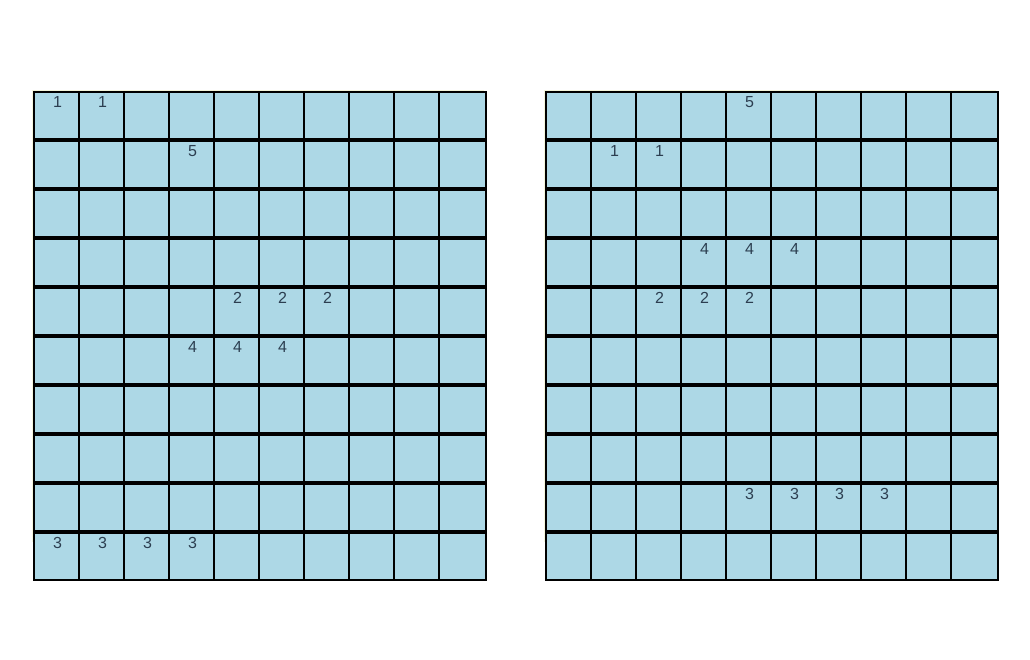
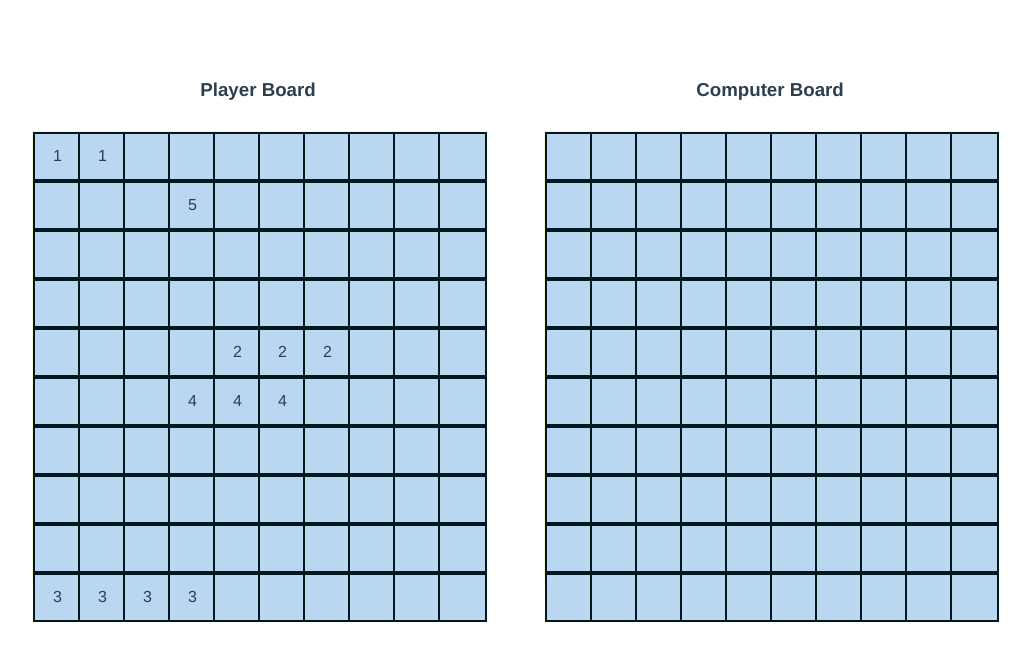
Before and after one commit to miradii/battleship, a Vue app: page / in a window 1280 px wide. Shown: the top 660 px of the page, without its empty margins (6-1036 px from the left). Built offline with nearby package versions, Linux system fonts and the light colour scheme.

Commit message:
added shooting to ui

```diff
--- a/src/App.vue
+++ b/src/App.vue
@@ -1,8 +1,23 @@
 <template>
-<div class="boards">
-  <GameBoard :gameboard="playerboard" />
-  <GameBoard :gameboard="comboard" />
-</div>
+  <div class="boards">
+    <div>
+      <h3>Player Board</h3>
+      <GameBoard
+        :gameboard="playerboard"
+        :isPlayerBoard="true"
+        :key="playerKey"
+      />
+    </div>
+    <div>
+      <h3>Computer Board</h3>
+      <GameBoard
+        :gameboard="comboard"
+        :isPlayerBoard="false"
+        @shot="handleRound"
+        :key="comKey"
+      />
+    </div>
+  </div>
 </template>
 
 <script>
@@ -18,10 +33,22 @@ export default {
   setup() {
     const playerboard = ref(null);
     const comboard = ref(null);
-    const { playerGameBoard, comGameBoard } = startGame();
-    playerboard.value = playerGameBoard;
-    comboard.value = comGameBoard;
-    return { playerboard,comboard };
+    const { player, comPlayer } = startGame();
+    playerboard.value = comPlayer.enemyBoard;
+    comboard.value = player.enemyBoard;
+
+    //By updating these keys we can rerender a component
+    let playerKey = ref(0);
+    let comKey = ref(2000);
+
+    //clickHandlers
+    const handleRound = (x, y) => {
+      player.play(x, y);
+      comKey.value--;
+      comPlayer.play();
+      playerKey.value++;
+    };
+    return { playerboard, comboard, handleRound, playerKey, comKey };
   },
 };
 </script>
@@ -36,6 +63,6 @@ export default {
   margin-top: 60px;
 }
 .boards {
-    display: flex;
-  }
+  display: flex;
+}
 </style>
--- a/src/components/GameBoard.vue
+++ b/src/components/GameBoard.vue
@@ -1,7 +1,24 @@
 <template>
-  <div class="board">
-    <div class="row"  v-for="(row,xIndex) in gameboard.grid" :key="row">
-      <div class="cell" :data-x="xIndex" :data-y="yIndex" v-for="(cell,yIndex) in row" :key="cell">{{ cell }}</div>
+  <div class="board" :class="{ player: isPlayerBoard, com: !isPlayerBoard }">
+    <div class="row" v-for="(row, xIndex) in gameboard.grid" :key="row">
+      <div
+        @click="handleCellClick(xIndex, yIndex)"
+        class="cell"
+        :class="{
+          player: isPlayerBoard,
+          com: !isPlayerBoard,
+          missed: cell == -Infinity,
+          sunk: cell < 0 && cell != -Infinity,
+        }"
+        :data-x="xIndex"
+        :data-y="yIndex"
+        v-for="(cell, yIndex) in row"
+        :key="cell"
+      >
+        <span class="missed" v-if="cell == -Infinity"> &#9675;</span>
+        <span class="sunk" v-else-if="cell < 0">&#10008;</span>
+        <span v-else-if="isPlayerBoard">{{ cell }}</span>
+      </div>
       <br />
     </div>
   </div>
@@ -9,12 +26,17 @@
 
 <script>
 export default {
-  props: ["gameboard"],
-  setup(){
-      const xs = [0,1,2,3,4,5,6,7,8,9];
-      const ys = [0,1,2,3,4,5,6,7,8,9];
-      return {xs,ys}
+  props: ["gameboard", "isPlayerBoard"],
+  setup(props, { emit }) {
+    function handleCellClick(x, y) {
+      if (props.isPlayerBoard) {
+        return;
+      } else if (!props.isPlayerBoard) {
+        emit("shot", x, y);
+      }
     }
+    return { handleCellClick };
+  },
 };
 </script>
 
@@ -25,15 +47,50 @@ export default {
   border: 1px beige solid;
   display: grid;
   grid-template-columns: repeat(10, 10%);
-  grid-template-rows: repeat(10,10%);
+  grid-template-rows: repeat(10, 10%);
   margin: 30px 30px;
+  --beau-blue: hsla(209, 69%, 84%, 1);
+  --orange-soda: hsla(10, 85%, 61%, 1);
+  --rich-black-fogra-29: hsla(195, 100%, 6%, 1);
+  --flax: hsla(54, 63%, 71%, 1);
+  --old-lavender: hsla(273, 5%, 42%, 1);
+}
+.board.player {
+  cursor: not-allowed;
+}
+.board.com {
+  cursor: crosshair;
 }
 .cell {
+  display: flex;
+  justify-content: center;
+  align-items: center;
   content: "";
-  background: lightblue;
-  border: 2px black solid;
+  background: var(--beau-blue);
+  border: 2px var(--rich-black-fogra-29) solid;
   margin: 0;
   width: 100%;
   height: 100%;
 }
+.cell.com:hover {
+  background: var(--flax);
+}
+.cell.com:active {
+  background: var(--orange-soda);
+}
+.cell.missed,
+.cell.missed:active,
+.cell.missed:hover {
+  color: var(--rich-black-fogra-29);
+  background: var(--flax);
+  cursor: not-allowed;
+}
+
+.cell.sunk,
+.cell.sunk:active,
+.cell.sunk.cell:hover {
+  background: var(--flax);
+  color: var(--orange-soda);
+  cursor: not-allowed;
+}
 </style>
--- a/src/gameobjects/Game.js
+++ b/src/gameobjects/Game.js
@@ -1,7 +1,10 @@
 import { createGameBoard } from "./GameBoard";
-//import { createPlayer } from "./Player";
+import { createPlayer } from "./Player";
 import { createShip } from "./Ship";
 function startGame() {
+  const turn = [];
+  turn["player"] = true;
+  turn["com"] = false;
   const playerShips = [];
   playerShips.push(createShip(2));
   playerShips.push(createShip(3));
@@ -20,10 +23,10 @@ function startGame() {
   const comGameBoard = createGameBoard();
   ranomizeShips(playerGameBoard, playerShips);
   ranomizeShips(comGameBoard, comShips);
+  const player = createPlayer(true, comGameBoard, turn);
+  const comPlayer = createPlayer(false, playerGameBoard, turn);
 
-  return { playerGameBoard, comGameBoard };
-  //const player1 = createPlayer(true, playerGameBoard);
-  //const comPlayer = createPlayer(false, comGameBoard);
+  return { player, comPlayer };
 }
 function ranomizeShips(aGameBoard, anArrayOfShips) {
   anArrayOfShips.forEach((ship) => {
--- a/src/gameobjects/GameBoard.js
+++ b/src/gameobjects/GameBoard.js
@@ -34,9 +34,8 @@ export function createGameBoard() {
       return ship;
     },
 
-    receiveAttack(xCordinate, yCordinate) {
+    receiveAttack(yCordinate, xCordinate) {
       const attackedCell = this.grid[yCordinate][xCordinate];
-
       if (attackedCell > 0) {
         const attackedShipId = this.grid[yCordinate][xCordinate];
         const attackedShip = this.shipsOnTheBoard.get(attackedShipId);
--- a/src/gameobjects/Player.js
+++ b/src/gameobjects/Player.js
@@ -1,22 +1,34 @@
-function createPlayer(human, board) {
+function createPlayer(human, board, turn) {
   return {
     isHuman: human,
     ships: [],
     enemyBoard: board,
-    turn: false,
-    previousShots: [],
+    previousShots: Array.from(Array(10), () => new Array(10)),
+    toggleTurn() {
+      turn["player"] = !turn["player"];
+      turn["com"] = !turn["com"];
+    },
     play(xCordinate = -1, yCordinate = -1) {
-      if (this.isHuman) {
-        this.enemyBoard.receiveAttack(xCordinate, yCordinate);
-      } else {
-        while (this.previousShot.includes({ x: xCordinate, y: yCordinate })) {
+      if (this.isHuman && turn["player"]) {
+        if (this.previousShots[xCordinate][yCordinate] == undefined) {
+          this.enemyBoard.receiveAttack(xCordinate, yCordinate);
+          this.previousShots[xCordinate][yCordinate] = true;
+          this.toggleTurn();
+        }
+      } else if (!this.isHuman && turn["com"]) {
+        xCordinate = Math.floor(Math.random() * 10);
+        yCordinate = Math.floor(Math.random() * 10);
+
+        while (this.previousShots[xCordinate][yCordinate] == true) {
           xCordinate = Math.floor(Math.random() * 10);
           yCordinate = Math.floor(Math.random() * 10);
         }
+        this.previousShots[xCordinate][yCordinate] = true;
         this.enemyBoard.receiveAttack(xCordinate, yCordinate);
+        this.toggleTurn();
       }
     },
   };
 }
 
-return { createPlayer };
+export { createPlayer };
```
Also changed, not shown: 1 other file (tests, documents, lock files or other folders).
